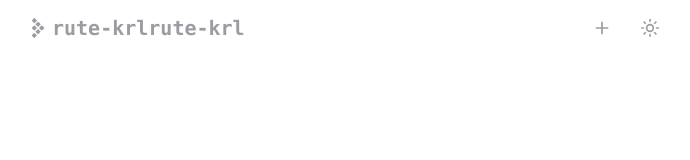
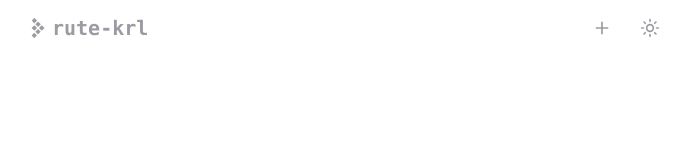
Before and after one commit to dialkq/rute-krl, a Next.js app: page / in a window 1280 px wide. Shown: the top 160 px of the page, without its empty margins (292-982 px from the left). Built offline with nearby package versions, Linux system fonts and the light colour scheme.

Commit message:
navbar/teks changed

```diff
--- a/components/common/Navbar/index.tsx
+++ b/components/common/Navbar/index.tsx
@@ -14,9 +14,6 @@ const Navbar = () => {
           <p className="lg:text-xl text-foreground/40 cursor-pointer text-center font-semibold font-mono group-hover:text-foreground/90">
             rute-krl
           </p>
-          <p className="lg:text-xl text-foreground/40 cursor-pointer text-center font-semibold font-mono group-hover:text-foreground/90">
-            rute-krl
-          </p>
         </div>
         <div className="grid grid-cols-2 gap-0 md:gap-1">
           {/* TAMBAHKAN STASIUN */}
```
